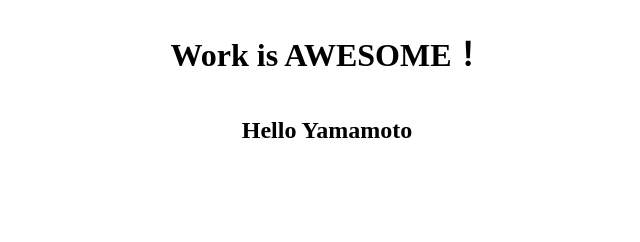
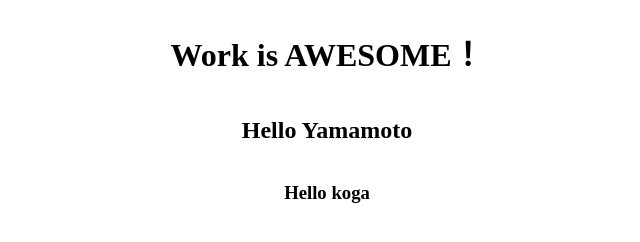
Before and after one commit to aws-teamA/task1, a plain HTML site: page index.html in a window 1280 px wide. Shown: the whole page, without its empty margins (313-953 px from the left). Drawn offline with Linux system fonts and the light colour scheme.

Commit message:
add koga to

```diff
--- a/index.html
+++ b/index.html
@@ -1,5 +1,6 @@
 <!DOCTYPE html>
 <html lang="ja">
+
 <head>
     <meta charset="UTF-8">
     <meta http-equiv="X-UA-Compatible" content="IE=edge">
@@ -7,11 +8,14 @@
     <title>Gitトレーニング</title>
     <link rel="stylesheet" href="style.css">
 </head>
+
 <body>
     <div class="container">
         <h1>Work is AWESOME！ </h1>
         <!-- 以下、コメント等を残しましょう！ -->
         <h2>Hello Yamamoto</h2>
+        <h3>Hello koga</h3>
     </div>
 </body>
+
 </html>
```
